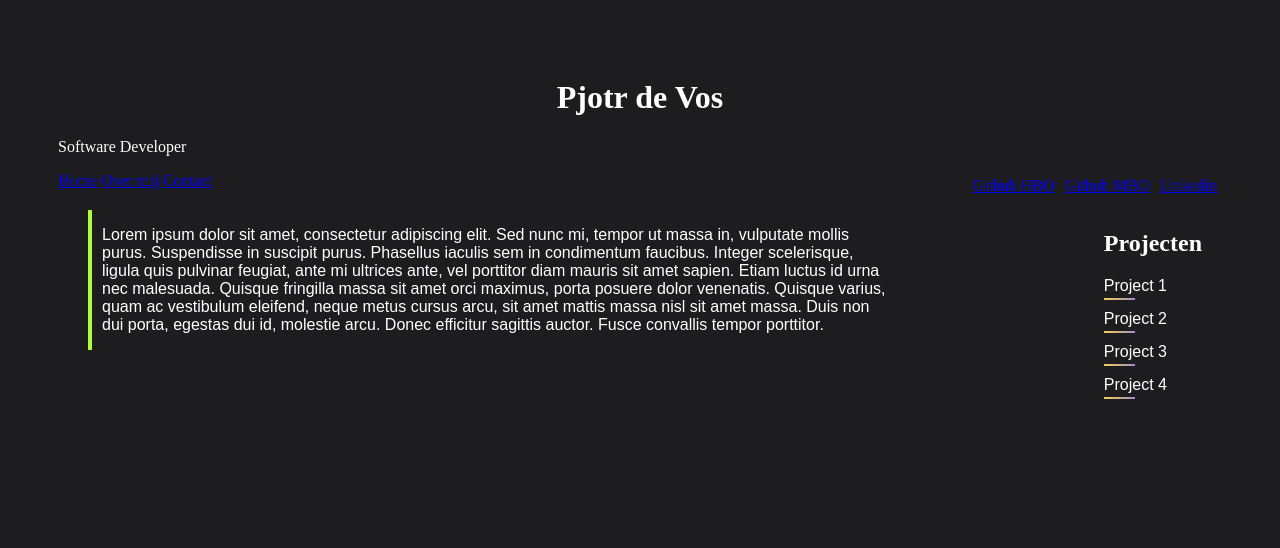
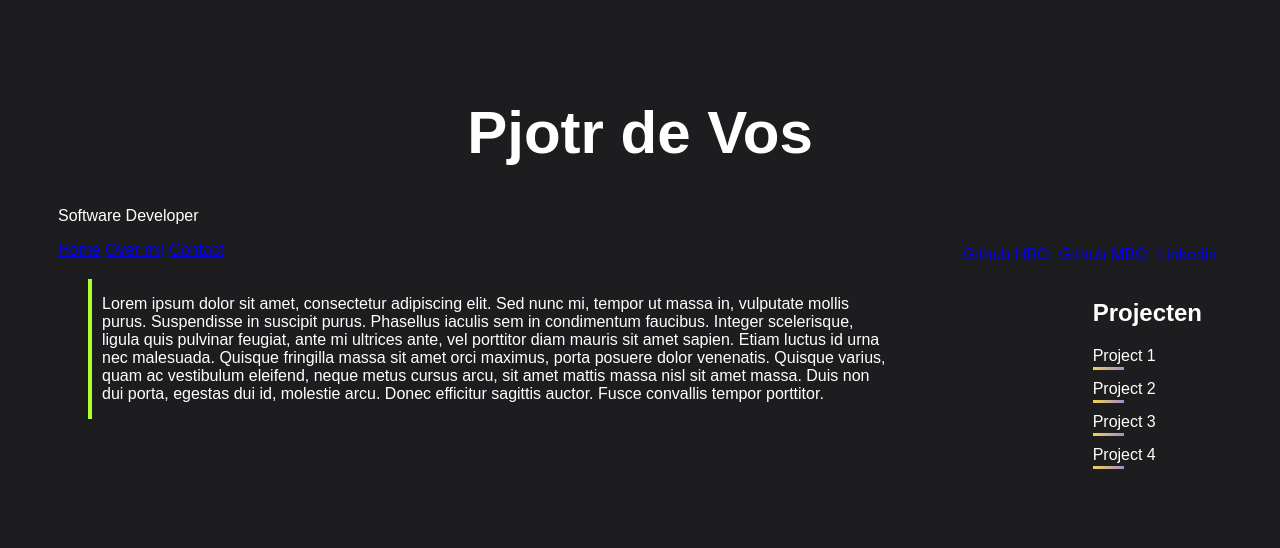
Before and after one commit to PjotrdeVos1/Portofolio-Windesheim, a PHP site: page / in a window 1280 px wide. Shown: the top 548 px of the page. Run offline with PHP 8.4, Linux system fonts and the light colour scheme.

Commit message:
Added font-family

```diff
--- a/css/index.css
+++ b/css/index.css
@@ -6,6 +6,7 @@ body {
     background-size: cover;
     color: white;
     padding: 50px;
+    font-family: 'PP Neue Montreal', sans-serif;
 }
 
 
@@ -15,10 +16,13 @@ body {
     padding: 5px;
 }
 
+
+
 .Name {
     display: flex;
     justify-content: center;
     align-items: center;
+    font-size: 60px;
 }
 
 .All-containers {
@@ -53,7 +57,7 @@ body {
     left: 0;
     bottom: -5px; /* Position the underline slightly below the text */
     width: 50%; /* Adjust this to change the length of the underline */
-    height: 2px;
+    height: 3px;
     background: linear-gradient(90deg, #F2D14F, #A58BD0); /* Gradient color for the underline */
     transition: width 0.3s ease; /* Animation for hover effect */
 }
```
